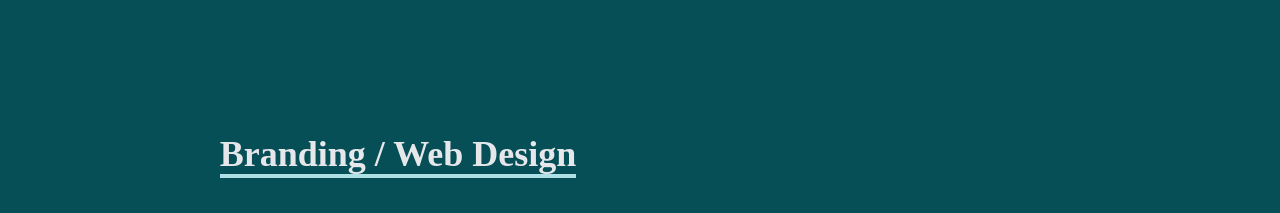
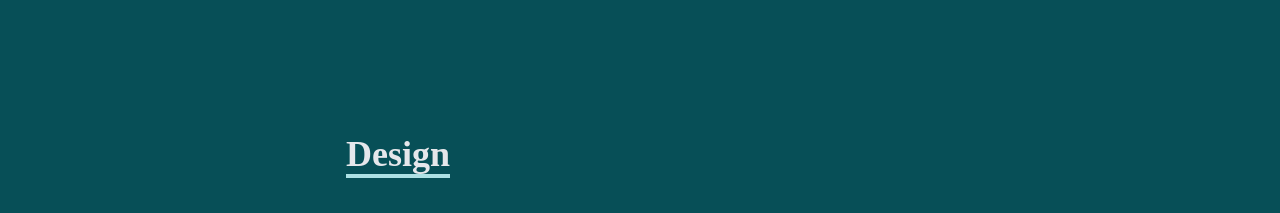
Before and after one commit to noravgs/nv-portfolio-react, a React (Create React App) app: page / in a window 1280 px wide. Shown: the part 3320-3533 px from the top of the page. Built offline with nearby package versions, Linux system fonts and the light colour scheme.

Commit message:
updated text on designs

```diff
--- a/src/components/Designs.jsx
+++ b/src/components/Designs.jsx
@@ -29,7 +29,7 @@ const Designs = () => {
    <div className='flex flex-col justify-center items-center w-full h-full'>
     <div className='max-w-[1000px] w-full px-4 grid grid-cols-2 gap-8'>
      <div className='lg:text-4xl flex flex-col justify-center items-center sm:text-right pb-8 pl-4'>
-         <p className='text-4xl font-bold inline border-b-4 border-[#ade1e5]'>Branding / Web Design</p>
+         <p className='text-4xl font-bold inline border-b-4 border-[#ade1e5]'>Design</p>
      </div>
      <div></div>
      </div>
```
